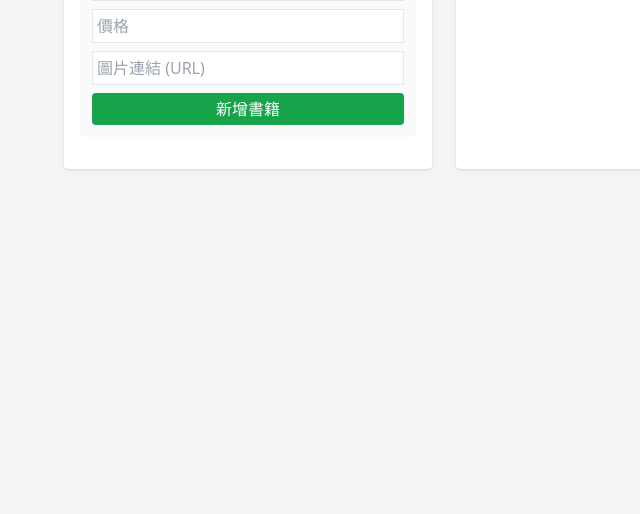
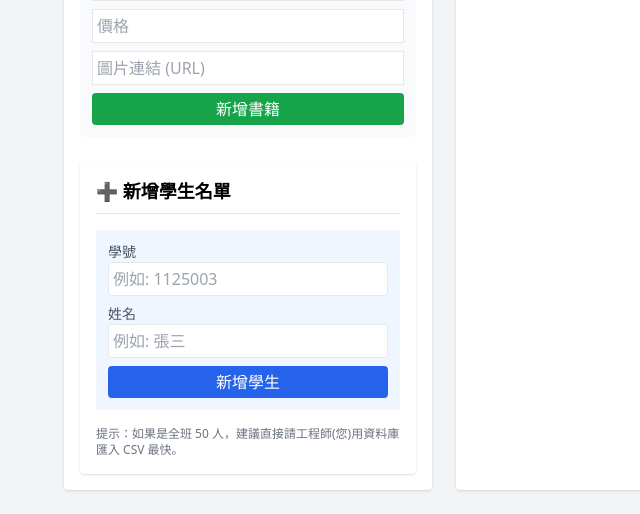
Before and after one commit to jhuiry8/NTUT-BOOKSYSTEM, a Flask app: page /admin in a window 1280 px wide. Shown: the part 300-814 px from the top of the page, without its empty margins (0-640 px from the left). Before the commit the page ends 470 px from the top, so only its background shows below. Run offline with Flask 3, Linux system fonts and the light colour scheme; the visitor is signed in with stand-in values (Sample User, id 1); some libraries are stand-ins or nearby versions.

Commit message:
Update admin.html

```diff
--- a/templates/admin.html
+++ b/templates/admin.html
@@ -45,7 +45,25 @@
                 {% else %}
                     <p class="text-red-500 mb-4">歷史學期無法新增書籍。</p>
                 {% endif %}
+<div class="lg:col-span-1 bg-white p-4 rounded shadow mt-6">
+    <h2 class="font-bold text-lg mb-4 border-b pb-2">➕ 新增學生名單</h2>
 
+    <form action="{{ url_for('add_student') }}" method="POST" class="bg-blue-50 p-3 rounded">
+        <div class="mb-2">
+            <label class="block text-sm text-gray-600">學號</label>
+            <input type="text" name="sid" placeholder="例如: 1125003" class="w-full border p-1 rounded" required>
+        </div>
+        <div class="mb-2">
+            <label class="block text-sm text-gray-600">姓名</label>
+            <input type="text" name="name" placeholder="例如: 張三" class="w-full border p-1 rounded" required>
+        </div>
+        <button type="submit" class="w-full bg-blue-600 text-white py-1 rounded hover:bg-blue-700">新增學生</button>
+    </form>
+
+    <div class="mt-4 text-xs text-gray-500">
+        <p>提示：如果是全班 50 人，建議直接請工程師(您)用資料庫匯入 CSV 最快。</p>
+    </div>
+</div>
                 <ul class="space-y-2">
                     {% for b in books %}
                     <li class="flex justify-between border-b pb-1">
```
